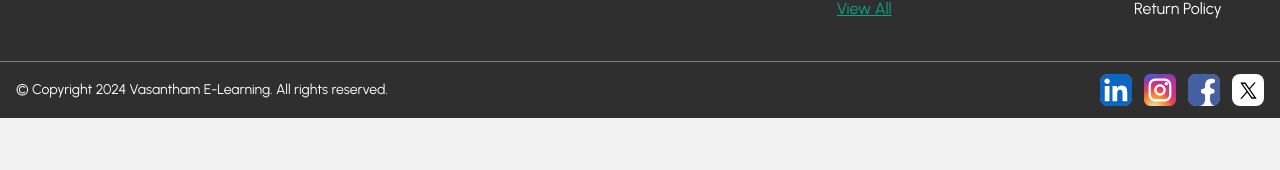
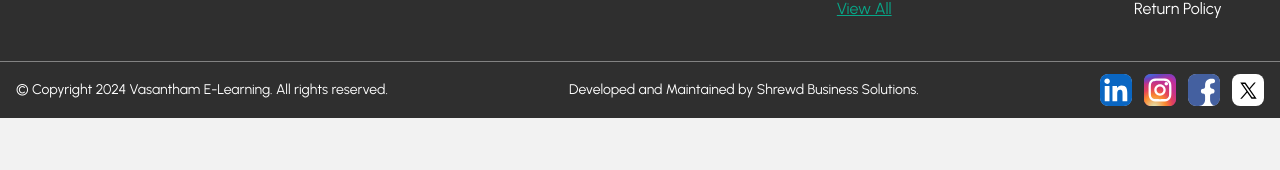
Before and after one commit to ShrewdBusinesssolution/vasantham-web-nextjs, a Next.js app: page / in a window 1280 px wide. Shown: the part 386-556 px from the top of the page. Built offline with nearby package versions, Linux system fonts and the light colour scheme; no server answers.

Commit message:
Update footer.jsx

```diff
--- a/app/layout/footer.jsx
+++ b/app/layout/footer.jsx
@@ -66,6 +66,8 @@ export default function Footer() {
 
       <div className="brand-container flex justify-between items-center flex-wrap gap-5 py-3">
         <p className="text-white text-sm">&copy; Copyright 2024 Vasantham E-Learning. All rights reserved.</p>
+        <p className="text-white text-sm">Developed and Maintained by Shrewd Business Solutions.</p>
+
         <div className="flex items-center gap-3">
           {socialLink.length > 0 ? (
             socialLink.map((item, index) => (
@@ -80,10 +82,10 @@ export default function Footer() {
       </div>
 
       <div className="w-fit h-fit fixed z-50 bottom-5 right-5">
-          <Link href="https://wa.me/1234567890" target="_blank" >
+        <Link href="https://wa.me/1234567890" target="_blank" >
           <Image src={`/assets/svg/whatsapp.svg`} width={32} height={32} alt={"whatsapp"} />
 
-          </Link>
+        </Link>
       </div>
     </footer>
 
```
